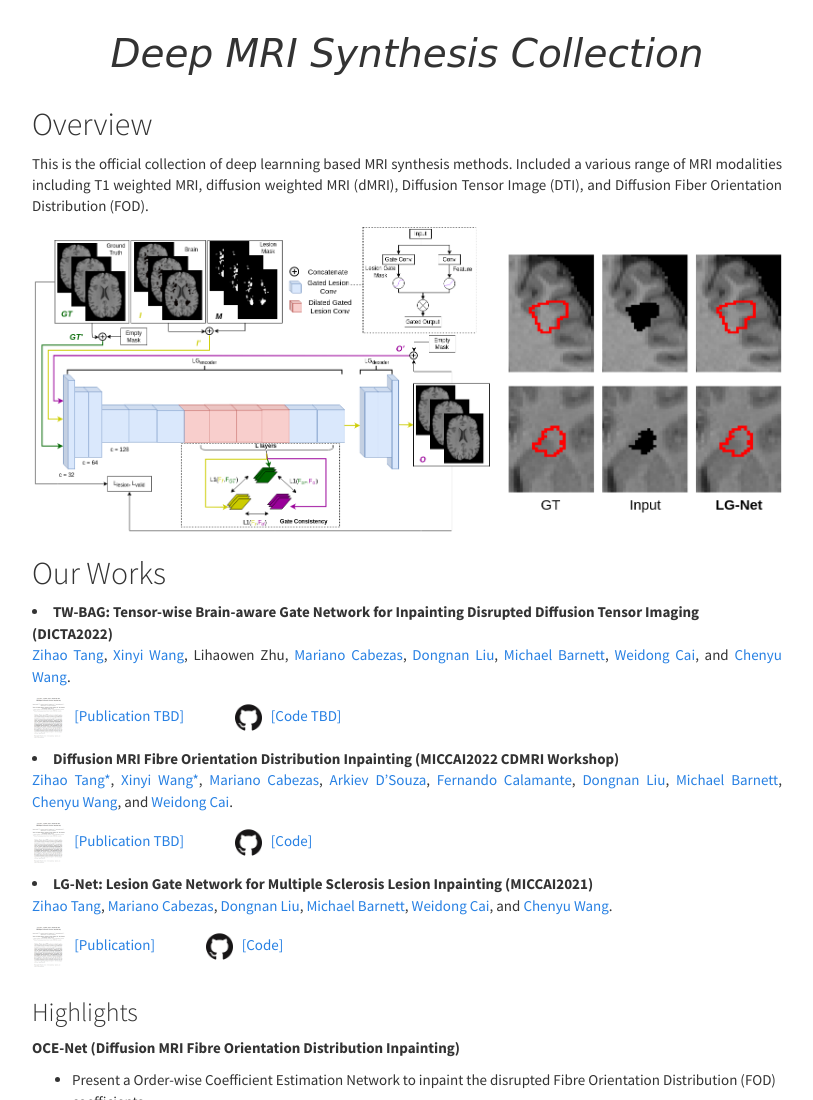
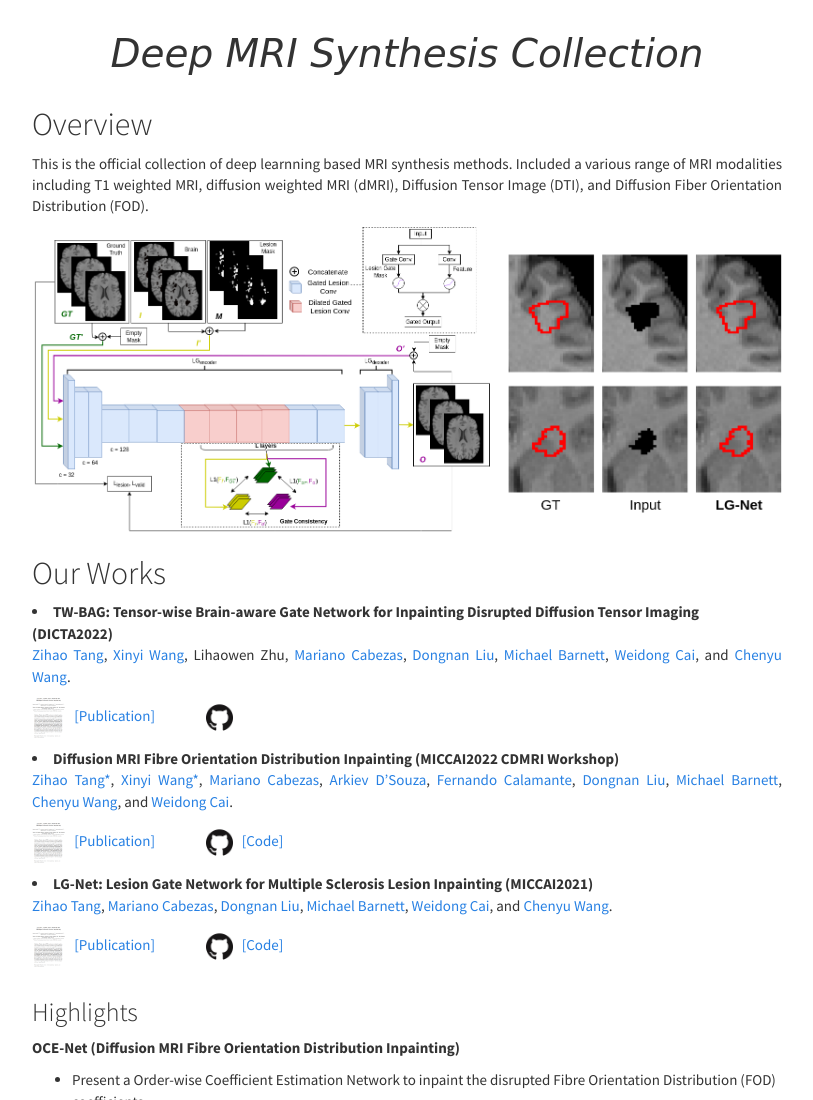
Before and after one commit to mri-synthesis/mri-synthesis.github.io, a plain HTML site: page index.html in a window 1280 px wide. Shown: the top 1100 px of the page, without its empty margins (233-1046 px from the left). Drawn offline with Linux system fonts and the light colour scheme; a script that the page names is missing.

Commit message:
Update index.html
Update publication and github links

```diff
--- a/index.html
+++ b/index.html
@@ -57,46 +57,6 @@
             </div>
         </div>
 
-
-        <!-- <div class="row">
-            <div class="col-md-8 col-md-offset-2 text-center">
-                <ul class="nav nav-pills nav-justified">
-                    <li>
-                        <img src="./index_files/images/bionet_paper.png" height="80px"><br>
-                        <h4><strong>Publications</strong></h4>
-                        <a href="https://arxiv.org/pdf/2007.00243.pdf" target='_blank'>
-                            <p class="text-center">[LG-Net]</p>
-                        </a>
-                        <a href="https://arxiv.org/pdf/2106.14033.pdf" target='_blank'>
-                            <p class="text-center">[OCE-Net]</p>
-                        </a>
-                        <a href="https://arxiv.org/pdf/2106.14033.pdf" target='_blank'>
-                            <p class="text-center">[OCE-Net]</p>
-                        </a>
-                     </li>
-                    <li>
-                        <img src="./index_files/images/github_pad.png" height="80px"><br>
-                        <h4><strong>Code</strong></h4>
-                        <a href="https://github.com/tiangexiang/BiO-Net" target='_blank'>
-                            <p class="text-center">[BiO-Net]</p>
-                        </a>
-                        <a href="https://github.com/tiangexiang/BiX-NAS" target='_blank'>
-                            <p class="text-center">[BiX-NAS]</p>
-                        </a>
-                    </li>
-                    <li>
-                        <img src="index_files/images/data.png" height="80px"><br>
-                        <h4><strong>Data</strong></h4>
-                        <a href="https://www.humanconnectome.org/" target='_blank'>
-                            <p class="text-center">[Human Connectome Project]</p>
-                        </a>
-                    </li>
-
-                </ul>
-            </div>
-        </div> -->
-
-
         <div class="row">
             <div class="col-md-8 col-md-offset-2">
                 <h2>Our Works</h2>
@@ -119,9 +79,9 @@
                         <a href="https://scholar.google.com/citations?user=mo0AoZAAAAAJ" target='_blank'>
                             Chenyu Wang</a>.
                     </p>
-                    <p><a href="https://" target='_blank'><img src="./imgs/lg_net_paper.png" height="40px">&nbsp;&nbsp;&nbsp;[Publication TBD]</a>
+                    <p><a href="https://arxiv.org/abs/2210.17076" target='_blank'><img src="./imgs/lg_net_paper.png" height="40px">&nbsp;&nbsp;&nbsp;[Publication]</a>
                         &nbsp;&nbsp;&nbsp;&nbsp;&nbsp;&nbsp;&nbsp;&nbsp;&nbsp;&nbsp;&nbsp;&nbsp;&nbsp;&nbsp;&nbsp;
-                        <a href="https://github.com/jackjacktang/" target='_blank'><img src="./index_files/images/github_pad.png" height="40px">&nbsp;&nbsp;&nbsp;[Code TBD]</a></p>
+                        <a href="https://github.com/MAGNOLIAw/TW-BAG" target='_blank'><img src="./index_files/images/github_pad.png" height="40px">&nbsp;&nbsp;&nbsp;</a></p>
                 </li>
 
                 <li><strong>Diffusion MRI Fibre Orientation Distribution Inpainting (MICCAI2022 CDMRI Workshop)</strong>
@@ -145,7 +105,7 @@
                         <a href="https://weidong-tom-cai.github.io/" target='_blank'>
                             Weidong Cai</a>.
                     </p>
-                    <p><a href="https://" target='_blank'><img src="./imgs/lg_net_paper.png" height="40px">&nbsp;&nbsp;&nbsp;[Publication TBD]</a>
+                    <p><a href="https://link.springer.com/chapter/10.1007/978-3-031-21206-2_6" target='_blank'><img src="./imgs/lg_net_paper.png" height="40px">&nbsp;&nbsp;&nbsp;[Publication]</a>
                         &nbsp;&nbsp;&nbsp;&nbsp;&nbsp;&nbsp;&nbsp;&nbsp;&nbsp;&nbsp;&nbsp;&nbsp;&nbsp;&nbsp;&nbsp;
                         <a href="https://github.com/jackjacktang/OCE-Net" target='_blank'><img src="./index_files/images/github_pad.png" height="40px">&nbsp;&nbsp;&nbsp;[Code]</a></p>
                 </li>
```
